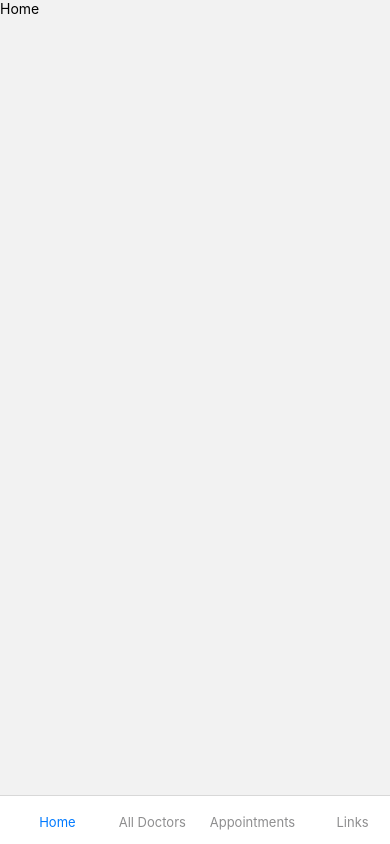
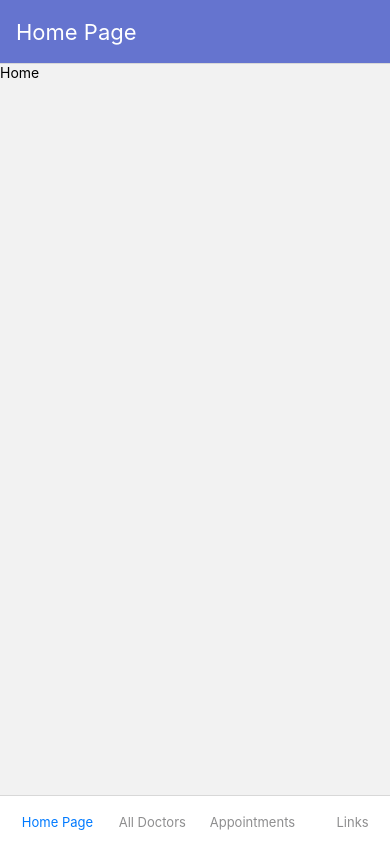
Before and after one commit to aamir-ds/digital-clinic, a React Native app: screen /Tabs in a window 390 px wide. Built offline with nearby package versions, Linux system fonts and the light colour scheme.

Commit message:
working on homepage

```diff
--- a/navigation/StackNavigation.js
+++ b/navigation/StackNavigation.js
@@ -22,7 +22,7 @@ export default function StackNavigation() {
         options={{
           headerShown: false
         }}
-        name="Home" component={Tabs} />
+        name="Tabs" component={Tabs} />
 
       <Stack.Screen
         options={{
--- a/navigation/tabs.js
+++ b/navigation/tabs.js
@@ -28,13 +28,16 @@ const Tabs = () => {
         >
             <Tab.Screen
                 options={{
-                    headerShown: false,
-                    tabBarLabel: 'Home',
-                    // tabBarIcon: ({ color, size }) => (
-                    //     <MaterialCommunityIcons name="account" color={color} size={size} />
-                    // ),
+                    headerStyle: {
+                        backgroundColor: colors.primary,
+                    },
+                    headerTintColor: colors.white,
+                    headerTitleStyle: {
+                        fontWeight: '400',
+                        fontSize: 22
+                    },
                 }}
-                name="Tab Home"
+                name="Home Page"
                 component={Home}
             />
             <Tab.Screen
```
